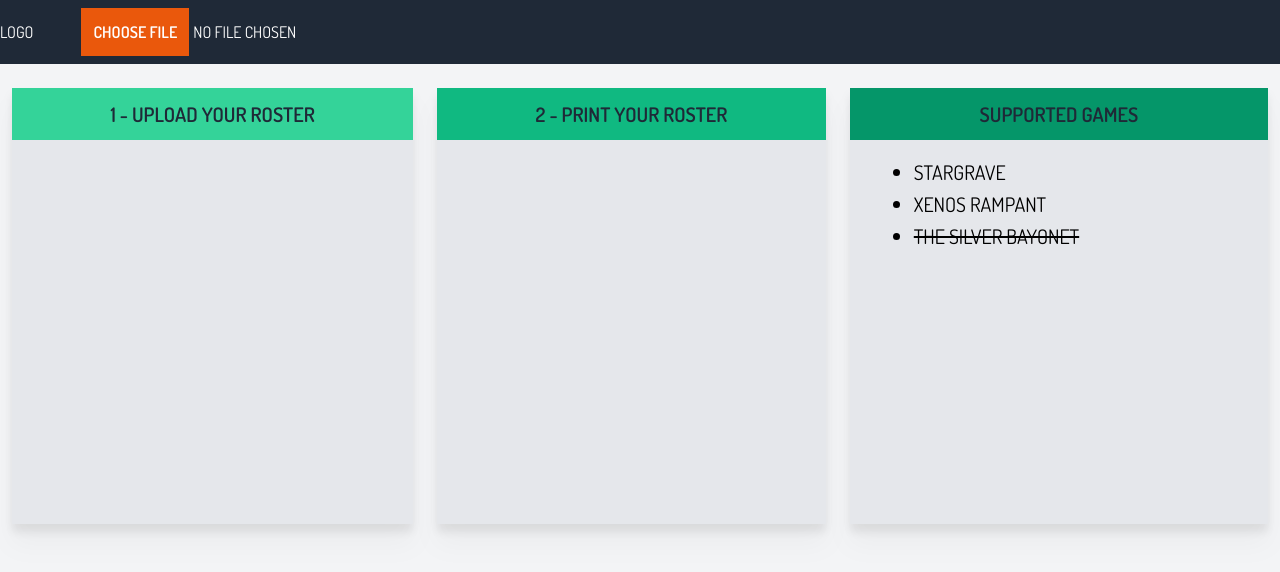
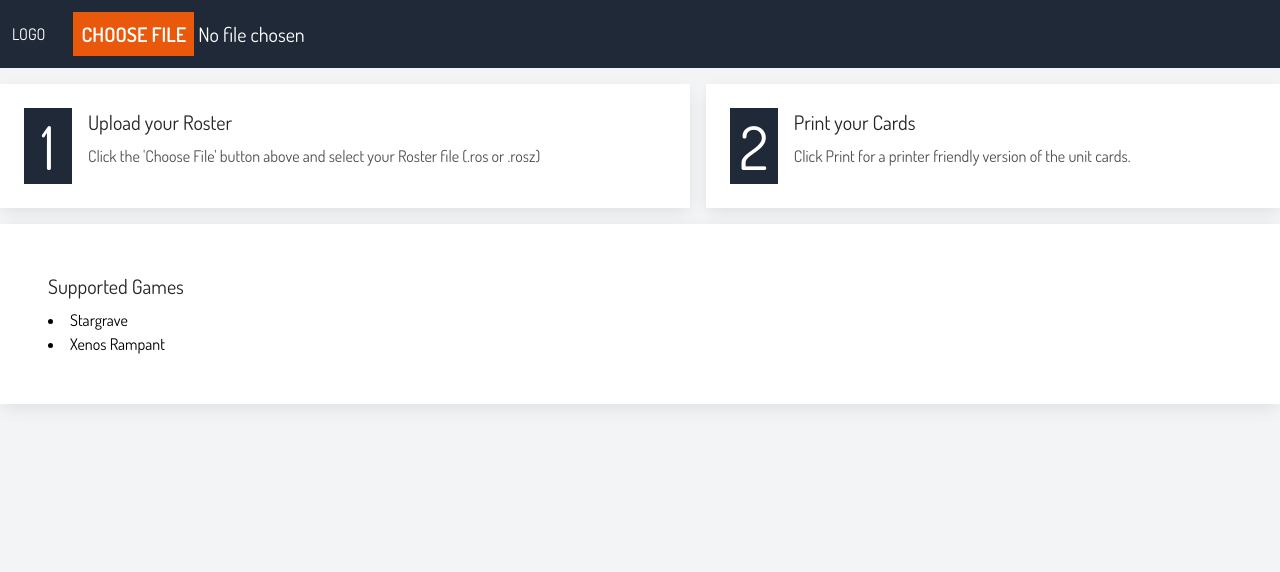
Before and after one commit to DaeronAlagos/BSCards, a website built with Parcel: page src/index.html in a window 1280 px wide. Built offline with nearby package versions, Linux system fonts and the light colour scheme.

Commit message:
[IMP] Index styling

```diff
--- a/src/index.html
+++ b/src/index.html
@@ -13,80 +13,126 @@
     <link rel="stylesheet" href="styles.css" />
     <script src="index.ts" defer type="module"></script>
   </head>
-  <body class="h-full font-dosis">
-    <div id="container" class="min-h-full">
-      <header class="sticky top-0 bg-gray-800 print:hidden">
-        <div class="mx-auto flex max-w-7xl py-2">
-          <div class="flex flex-1 items-center">
-            <div id="logo" class="text-white">LOGO</div>
-            <div id="rosterInput" class="px-12">
-              <label class="block">
-                <input
-                  id="file"
+  <body class="font-dosis">
+    <header class="w-full bg-gray-800 p-6 lg:p-3 print:hidden">
+      <div class="mx-auto flex max-w-7xl items-center justify-between">
+        <div class="flex items-center">
+          <div class="text-white">LOGO</div>
+          <div class="px-3">
+            <label class="block px-4" for="roster_input"
+              ><input
+                class="block w-full cursor-pointer text-4xl text-white file:cursor-pointer file:border-0 file:bg-orange-600 file:px-8 file:py-6 file:font-semibold file:uppercase file:text-white lg:text-xl file:lg:p-2"
                 type="file"
+                name="roster_input"
+                id="roster_input"
                 accept=".ros, .rosz"
-                  class="uppercase text-white file:border-0 file:bg-orange-600 file:p-3 file:font-semibold file:uppercase file:text-white hover:file:bg-orange-400"
               />
             </label>
           </div>
         </div>
-          <div class="flex flex-1 items-center justify-center">
         <div
-              id="gameSystemContainer"
-              class="hidden items-center text-base uppercase text-white"
+          id="game_system_container"
+          class="invisible text-center text-4xl uppercase text-white lg:text-xl"
         >
-              Game System: <span id="gameSystem"></span>
+          Game System:
+          <span id="game_system" class="px-2"></span>
         </div>
-          </div>
-
-          <div class="flex flex-1 justify-end">
+        <div class="flex grow cursor-pointer justify-end">
           <div
             id="print"
-              class="hidden bg-indigo-600 px-6 py-3 text-base font-semibold uppercase text-white shadow-sm hover:bg-indigo-500 focus-visible:outline focus-visible:outline-2 focus-visible:outline-offset-2 focus-visible:outline-indigo-600"
+            class="hidden bg-blue-800 px-4 py-2 text-xl font-semibold text-white"
           >
-              Print
+            PRINT
           </div>
         </div>
       </div>
     </header>
-      <section class="mx-auto max-w-7xl py-6">
-        <div id="error" class="max-w mb-4 hidden bg-gray-200 p-4">
-          Game system is currently unsupported
+    <div class="mx-auto max-w-7xl p-4 xl:px-0">
+      <div
+        id="error"
+        class="mb-6 hidden bg-red-800 p-6 text-4xl text-white shadow-[0_2px_15px_-3px_rgba(0,0,0,0.07),0_10px_20px_-2px_rgba(0,0,0,0.04)] lg:text-xl"
+      ></div>
+      <div id="start" class="flex flex-col gap-4">
+        <div id="how" class="flex flex-wrap gap-4">
+          <div
+            id="how_upload"
+            class="flex grow bg-white p-6 shadow-[0_2px_15px_-3px_rgba(0,0,0,0.07),0_10px_20px_-2px_rgba(0,0,0,0.04)]"
+          >
+            <div
+              class="mr-4 flex w-12 items-center justify-center bg-gray-800 px-4 text-6xl text-white"
+            >
+              <span>1</span>
             </div>
-        <div id="start" class="max-w flex">
-          <div class="mx-3 grow drop-shadow-xl">
+            <div class="">
+              <h5
+                class="mb-2 text-4xl font-medium leading-tight text-neutral-800 lg:text-xl"
+              >
+                Upload your Roster
+              </h5>
+              <p class="mb-4 text-3xl text-neutral-600 lg:text-base">
+                Click the 'Choose File' button above and select your Roster file
+                (.ros or .rosz)
+              </p>
+            </div>
+          </div>
           <div
-              class="bg-emerald-400 p-3 text-center text-xl font-semibold uppercase text-gray-800"
+            id="how_view"
+            class="flex grow bg-white p-6 shadow-[0_2px_15px_-3px_rgba(0,0,0,0.07),0_10px_20px_-2px_rgba(0,0,0,0.04)] lg:hidden"
           >
-              1 - Upload your Roster
+            <div
+              class="mr-4 flex w-12 items-center justify-center bg-gray-800 px-4 text-center text-6xl text-white"
+            >
+              <span>2</span>
             </div>
-            <div class="h-96 bg-gray-200"></div>
+            <div>
+              <h5
+                class="mb-2 text-4xl font-medium leading-tight text-neutral-800 lg:text-xl"
+              >
+                View your Cards
+              </h5>
+              <p class="mb-4 text-3xl text-neutral-600">
+                The game system style sheets are formatted, so you can easily
+                view cards for the units on your mobile device.
+              </p>
             </div>
-          <div class="mx-3 grow drop-shadow-xl">
+          </div>
           <div
-              class="bg-emerald-500 p-3 text-center text-xl font-semibold uppercase text-gray-800"
+            id="how_print"
+            class="hidden grow bg-white p-6 shadow-[0_2px_15px_-3px_rgba(0,0,0,0.07),0_10px_20px_-2px_rgba(0,0,0,0.04)] lg:flex"
           >
-              2 - Print your Roster
+            <div
+              class="mr-4 flex w-12 basis-4 items-center justify-center bg-gray-800 px-4 text-center text-6xl text-white"
+            >
+              <span>2</span>
             </div>
-            <div class="h-96 bg-gray-200"></div>
+            <div>
+              <h5
+                class="mb-2 text-4xl font-medium leading-tight text-neutral-800 lg:text-xl"
+              >
+                Print your Cards
+              </h5>
+              <p class="mb-4 text-base text-neutral-600">
+                Click Print for a printer friendly version of the unit cards.
+              </p>
             </div>
-          <div class="mx-3 grow drop-shadow-xl">
+          </div>
+        </div>
         <div
-              class="bg-emerald-600 p-3 text-center text-xl font-semibold uppercase text-gray-800"
+          id="systems"
+          class="bg-white p-12 shadow-[0_2px_15px_-3px_rgba(0,0,0,0.07),0_10px_20px_-2px_rgba(0,0,0,0.04)]"
+        >
+          <h5
+            class="mb-2 text-4xl font-medium leading-tight text-neutral-800 lg:text-xl"
           >
             Supported Games
-            </div>
-            <div class="h-96 bg-gray-200 p-4">
-              <ul class="list-disc pl-12 text-xl uppercase">
-                <li class="leading-8">Stargrave</li>
-                <li class="leading-8">Xenos Rampant</li>
-                <li class="leading-8 line-through">The Silver Bayonet</li>
+          </h5>
+          <ul class="list-inside list-disc text-3xl lg:text-base">
+            <li>Stargrave</li>
+            <li>Xenos Rampant</li>
           </ul>
         </div>
       </div>
-        </div>
-        <div id="wrapper" class="max-w mx-auto flex flex-wrap"></div>
-      </section>
+      <div id="wrapper"></div>
     </div>
   </body>
 </html>
```
Lines whose indentation alone changed are shown as unchanged.
